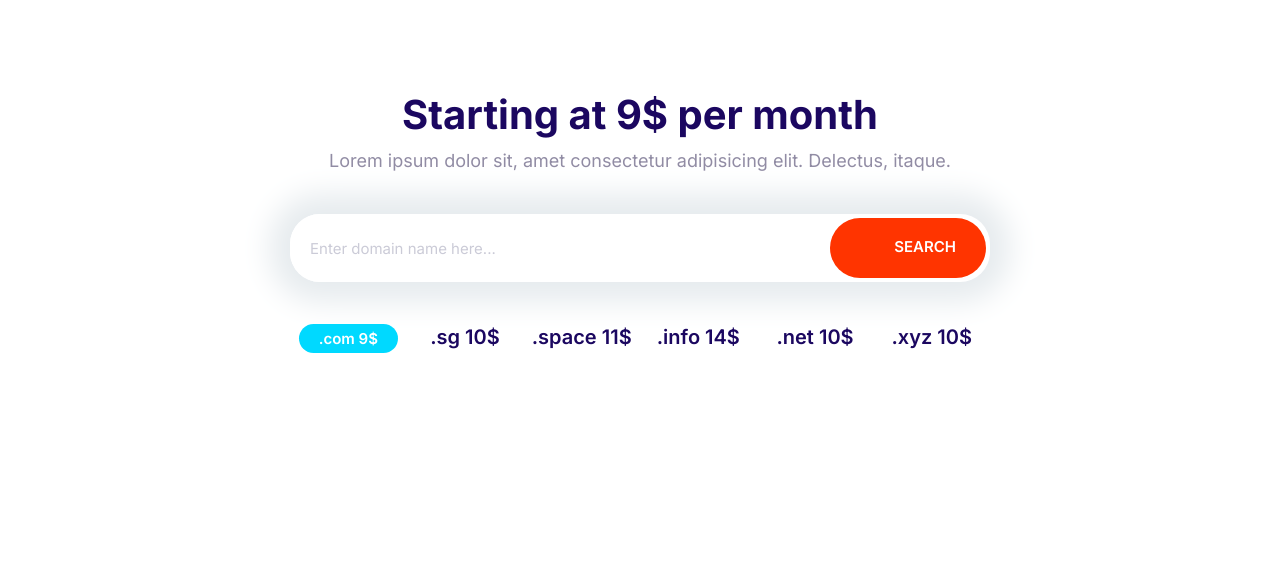
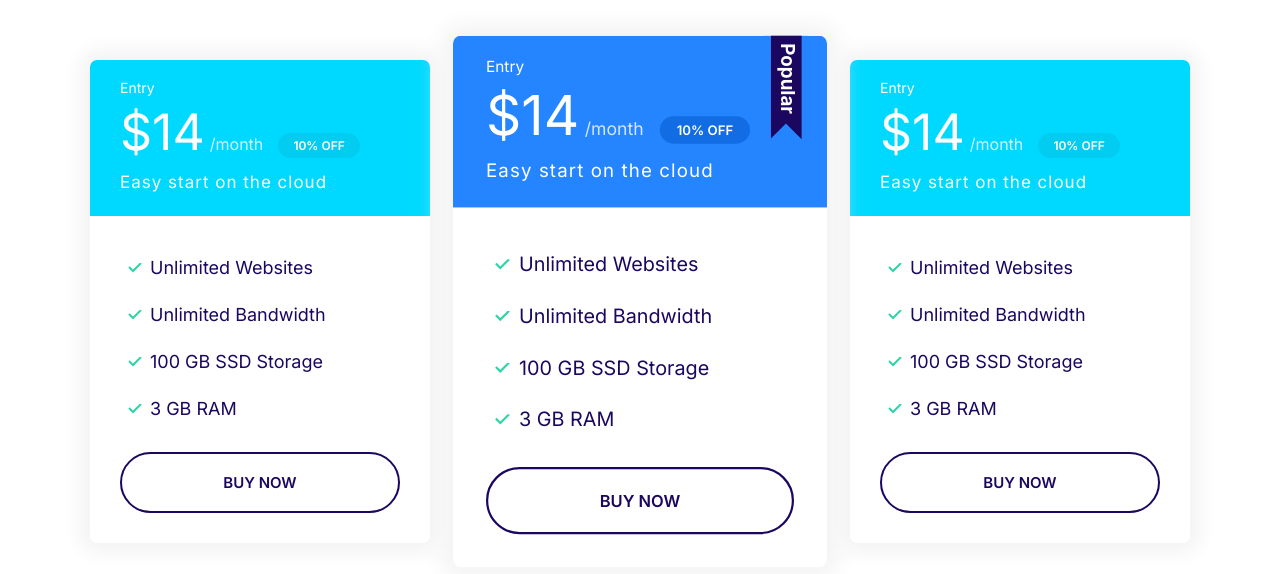
Before and after one commit to akapetano/moshify, a plain HTML site: page index.html in a window 1280 px wide. Drawn offline with Linux system fonts and the light colour scheme.

Commit message:
Build the plans block component.

```diff
--- a/css/styles.css
+++ b/css/styles.css
@@ -326,11 +326,19 @@ a {
   color: #fff;
 }
 
+.card--primary .badge--primary {
+  background: #126de4;
+}
+
 .card--secondary .badge--secondary {
   background: #02cdf1;
 }
 
 /* Plans */
+.plan {
+  transition: transform 0.2s ease-out;
+}
+
 .plan__name {
   color: #fff;
   margin: 0;
@@ -360,6 +368,10 @@ a {
   margin-bottom: 2rem;
 }
 
+.plan--popular {
+  transform: scale(1.1);
+}
+
 .plan--popular .card__header {
   position: relative;
 }
@@ -371,6 +383,14 @@ a {
   position: absolute;
   top: -6px;
   right: 5%;
+}
+
+.plan:hover {
+  transform: scale(1.05);
+}
+
+.plan--popular:hover {
+  transform: scale(1.15);
 }
 
 @media screen and (min-width: 1024px) {
@@ -731,3 +751,13 @@ a {
     grid-template-columns: repeat(auto-fit, minmax(10rem, 1fr));
   }
 }
+
+/* Plans Block */
+.block-plans .grid {
+  gap: 8rem 4rem;
+}
+
+.block-plans .card {
+  max-width: 500px;
+  margin: 0 auto;
+}
--- a/index.html
+++ b/index.html
@@ -15,35 +15,69 @@
     <link rel="stylesheet" href="css/styles.css" />
   </head>
   <body>
-    <section class="block container block-domain">
-      <header class="block__header">
-        <h2>Starting at 9$ per month</h2>
-        <p>
-          Lorem ipsum dolor sit, amet consectetur adipisicing elit. Delectus,
-          itaque.
-        </p>
-      </header>
-      <div class="input-group box-shadow">
-        <input
-          type="text"
-          class="input"
-          placeholder="Enter domain name here..."
-        />
-        <button class="btn btn--accent">
-          <svg class="icon icon--white">
-            <use xlink:href="images/sprite.svg#search"></use>
-          </svg>
-          Search
-        </button>
+    <section class="block container block-plans">
+      <div class="grid grid--1x3">
+        <div class="plan">
+          <div class="card card--secondary">
+            <header class="card__header">
+              <h3 class="plan__name">Entry</h3>
+              <span class="plan__price">$14</span>
+              <span class="plan__billing-cycle">/month</span>
+              <span class="badge badge--secondary badge--small">10% OFF</span>
+              <span class="plan__description">Easy start on the cloud</span>
+            </header>
+            <div class="card__body">
+              <ul class="list list--tick">
+                <li class="list__item">Unlimited Websites</li>
+                <li class="list__item">Unlimited Bandwidth</li>
+                <li class="list__item">100 GB SSD Storage</li>
+                <li class="list__item">3 GB RAM</li>
+              </ul>
+              <button class="btn btn--outline btn--block">Buy Now</button>
+            </div>
+          </div>
+        </div>
+        <div class="plan plan--popular">
+          <div class="card card--primary">
+            <header class="card__header">
+              <h3 class="plan__name">Entry</h3>
+              <span class="plan__price">$14</span>
+              <span class="plan__billing-cycle">/month</span>
+              <span class="badge badge--primary badge--small">10% OFF</span>
+              <span class="plan__description">Easy start on the cloud</span>
+            </header>
+            <div class="card__body">
+              <ul class="list list--tick">
+                <li class="list__item">Unlimited Websites</li>
+                <li class="list__item">Unlimited Bandwidth</li>
+                <li class="list__item">100 GB SSD Storage</li>
+                <li class="list__item">3 GB RAM</li>
+              </ul>
+              <button class="btn btn--outline btn--block">Buy Now</button>
+            </div>
+          </div>
+        </div>
+        <div class="plan">
+          <div class="card card--secondary">
+            <header class="card__header">
+              <h3 class="plan__name">Entry</h3>
+              <span class="plan__price">$14</span>
+              <span class="plan__billing-cycle">/month</span>
+              <span class="badge badge--secondary badge--small">10% OFF</span>
+              <span class="plan__description">Easy start on the cloud</span>
+            </header>
+            <div class="card__body">
+              <ul class="list list--tick">
+                <li class="list__item">Unlimited Websites</li>
+                <li class="list__item">Unlimited Bandwidth</li>
+                <li class="list__item">100 GB SSD Storage</li>
+                <li class="list__item">3 GB RAM</li>
+              </ul>
+              <button class="btn btn--outline btn--block">Buy Now</button>
+            </div>
+          </div>
+        </div>
       </div>
-      <ul class="list block-domain__prices">
-        <li><span class="badge badge--secondary">.com 9$</span></li>
-        <li>.sg 10$</li>
-        <li>.space 11$</li>
-        <li>.info 14$</li>
-        <li>.net 10$</li>
-        <li>.xyz 10$</li>
-      </ul>
     </section>
     <script src="js/main.js"></script>
   </body>
```
Also changed, not shown: components/plans-block.html (added, +64 -0 lines).
